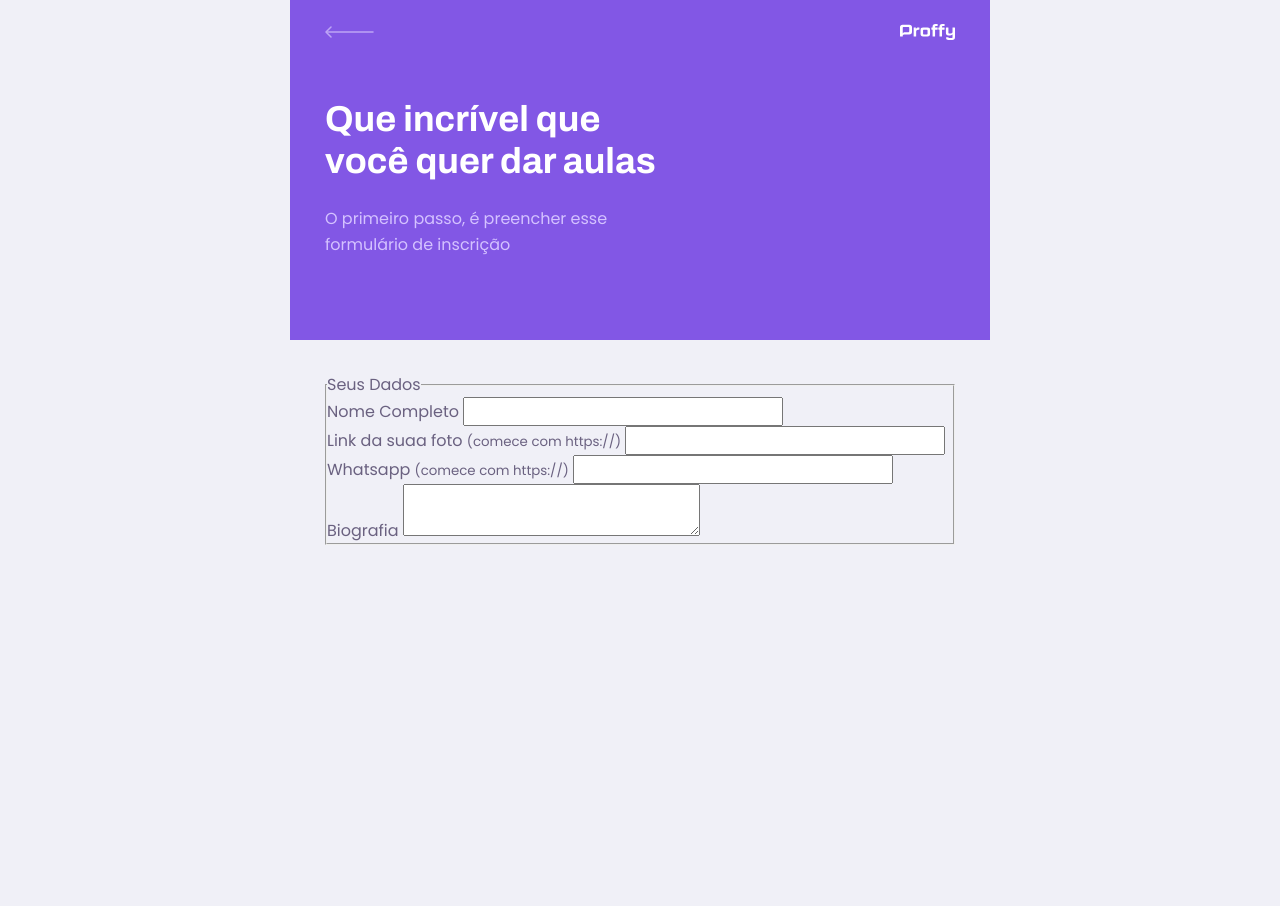
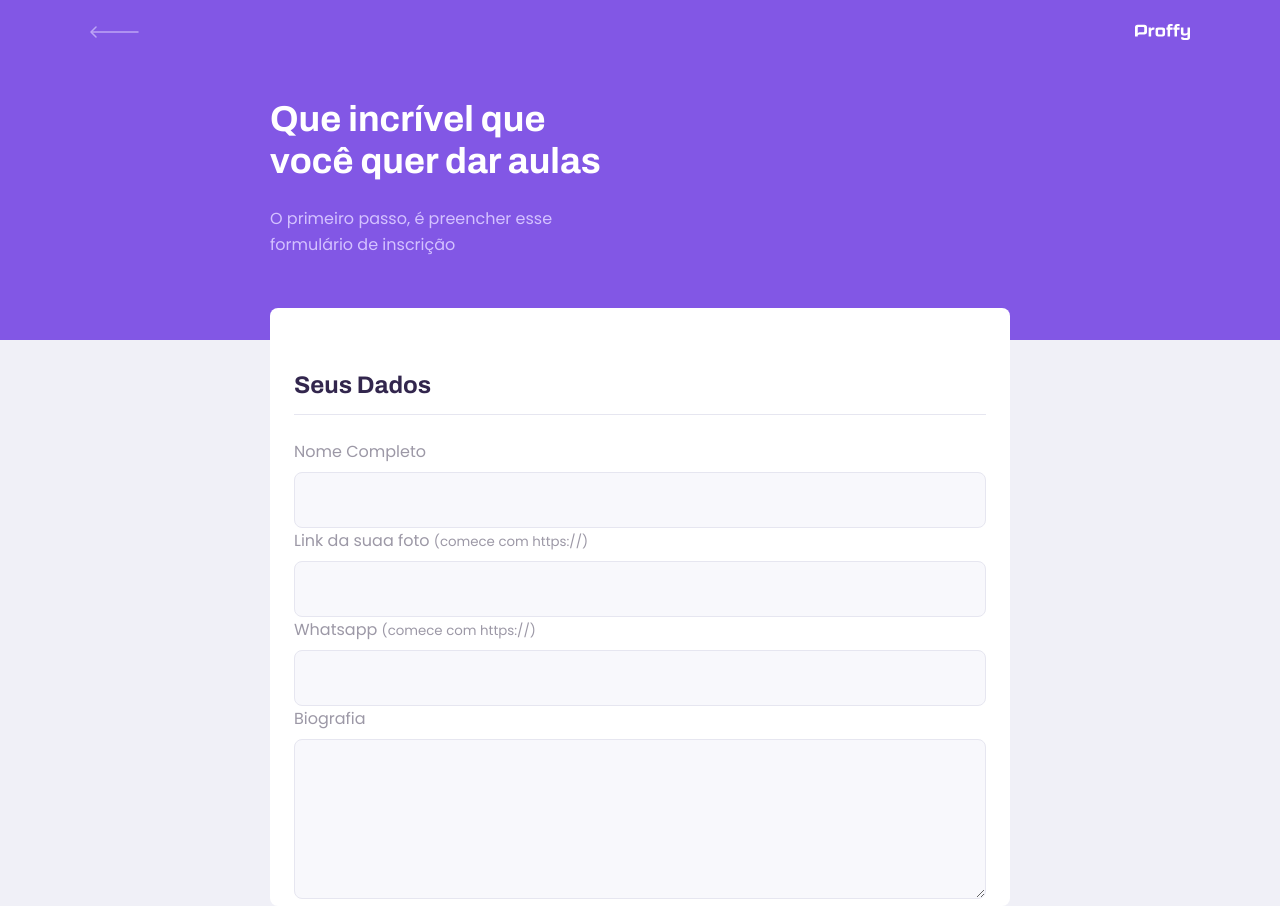
Before and after one commit to thalesmacena/NL-Week, a plain HTML site: page give-classes.html in a window 1280 px wide. Before the commit the page ends 800 px from the top, so only its background shows below. Drawn offline with Linux system fonts and the light colour scheme.

Commit message:
Refatoração da estilização dos formulários, correções no link de imagens para ser acessado localmente

```diff
--- a/give-classes.html
+++ b/give-classes.html
@@ -5,10 +5,11 @@
   <meta name="viewport" content="width=device-width, initial-scale=1.0">
   <title>Proffy</title>
 
-  <link rel="shortcut icon" href="/images/favicon.png" type="image/png">
-  <link rel="stylesheet" href="/styles/main.css">
-  <link rel="stylesheet" href="/styles/partials/page-give-classes.css">
-  <link rel="stylesheet" href="/styles/partials/header.css">
+  <link rel="shortcut icon" href="images/favicon.png" type="image/png">
+  <link rel="stylesheet" href="styles/main.css">
+  <link rel="stylesheet" href="styles/partials/page-give-classes.css">
+  <link rel="stylesheet" href="styles/partials/header.css">
+  <link rel="stylesheet" href="styles/partials/forms.css">
 
   <link href="https://fonts.googleapis.com/css2?family=Archivo:wght@400;700&amp;family=Poppins:wght@400;600&amp;display=swap" rel="stylesheet">
 </head>
@@ -18,10 +19,10 @@
     <header class="page-header">
       <div class="top-bar-container">
         <a href="/">
-        <img src="/images/icons/back.svg" alt="voltar">
+        <img src="images/icons/back.svg" alt="voltar">
         </a>
 
-        <img src="/images/logo.svg" alt="Proffy">
+        <img src="images/logo.svg" alt="Proffy">
       </div>
 
       <div class="header-content">
@@ -34,23 +35,28 @@
       <form action="" id="create-class">
         <fieldset>
           <legend>Seus Dados</legend>
+
           <div class="input-block">
             <label for="name">Nome Completo</label>
             <input name="name" id="name" required>
           </div>
+
           <div class="input-block">
             <label for="avatar">Link da suaa foto <small>(comece com https://)</small></label>
             <input name="avatar" id="avatar" type="url" required>
           </div>
+
           <div class="input-block">
             <label for="whatsapp">Whatsapp <small>(comece com https://)</small></label>
             <input name="whatsapp" id="whatsapp" type="number" required>
           </div>
+
           <div class="textarea-block">
             <label for="bio">Biografia</label>
             <textarea name="bio" id="bio" required></textarea>
           </div>
         </fieldset>
+
       </form>
     </main>
 
--- /dev/null
+++ b/styles/partials/forms.css
@@ -0,0 +1,44 @@
+.select-block label,
+.input-block label,
+.textarea-block label {
+  font-size: 1.4 rem;
+  color: var(--color-text-complement);
+}
+
+.input-block input,
+.select-block select,
+.textarea-block textarea {
+  width: 100%;
+  height: 5.6rem;
+  margin-top: 0.8rem;
+  border-radius: 0.8rem;
+  background: var(--color-input-background);
+  border: 1px solid var(--color-line-in-white);
+  outline: 0;
+  padding: 0 1.6rem;
+  font: 1.6rem Archivo;
+}
+
+.textarea-block textarea{
+  padding: 1.2rem 1.6rem;
+  height: 16rem;
+
+  resize: vertical;
+}
+.input-block,
+.textarea-block {
+  position: relative;
+}
+
+.input-block:focus-within::after,
+.textarea-block:focus-within::after {
+  content: "";
+
+  width: calc(100% - 3.2rem);
+  height: 2px;
+  background: var(--color-primary-light);
+
+  position: absolute;
+  left: 1.6rem;
+  bottom: 0;
+}
--- a/styles/partials/page-give-classes.css
+++ b/styles/partials/page-give-classes.css
@@ -4,10 +4,39 @@
 }
 
 #page-give-classes main {
-  margin: 3.2rem auto;
-  width: 90%;
+  background-color: var(--color-box-base);
+  width: 100%;
+  max-width: 74rem;
+  border-radius: .8rem;
+  margin: -3.2rem auto 3.2rem;
+  padding-top: 6.4rem;
 }
 
+#page-give-classes fieldset{
+  border: none;
+
+  padding: 0 2.4rem;
+}
+
+#page-give-classes fieldset legend {
+  font: 700 2.4rem Archivo;
+  color: var(--color-text-title);
+  margin-bottom: 2.4rem;
+
+  display: flex;
+  align-items: center;
+  justify-content: space-between;
+
+  width: 100%;
+
+  padding-bottom: 1.6rem;
+  border-bottom: 1px solid var(--color-line-in-white);
+}
+
+
+
 @media (min-width: 700px){
-
+  #page-give-classes #container{
+    max-width: 100vw;
+  }
 }
--- a/styles/partials/page-study.css
+++ b/styles/partials/page-study.css
@@ -32,40 +32,6 @@
 }
 #search-teachers button:hover {
   background-color: var(--color-secondary-dark);
-}
-
-.select-block label,
-.input-block label {
-  font-size: 1.4 rem;
-  color: var(--color-text-complement);
-}
-
-.input-block input,
-.select-block select{
-  width: 100%;
-  height: 5.6rem;
-  margin-top: 0.8rem;
-  border-radius: 0.8rem;
-  background: var(--color-input-background);
-  border: 1px solid var(--color-line-in-white);
-  outline: 0;
-  padding: 0 1.6rem;
-  font: 1.6rem Archivo;
-}
-.input-block {
-  position: relative;
-}
-
-.input-block:focus-within::after {
-  content: "";
-
-  width: calc(100% - 3.2rem);
-  height: 2px;
-  background: var(--color-primary-light);
-
-  position: absolute;
-  left: 1.6rem;
-  bottom: 0;
 }
 
 #page-study main {
```
Also changed, not shown: index.html (+8 -8 lines), study.html (+10 -9 lines).
